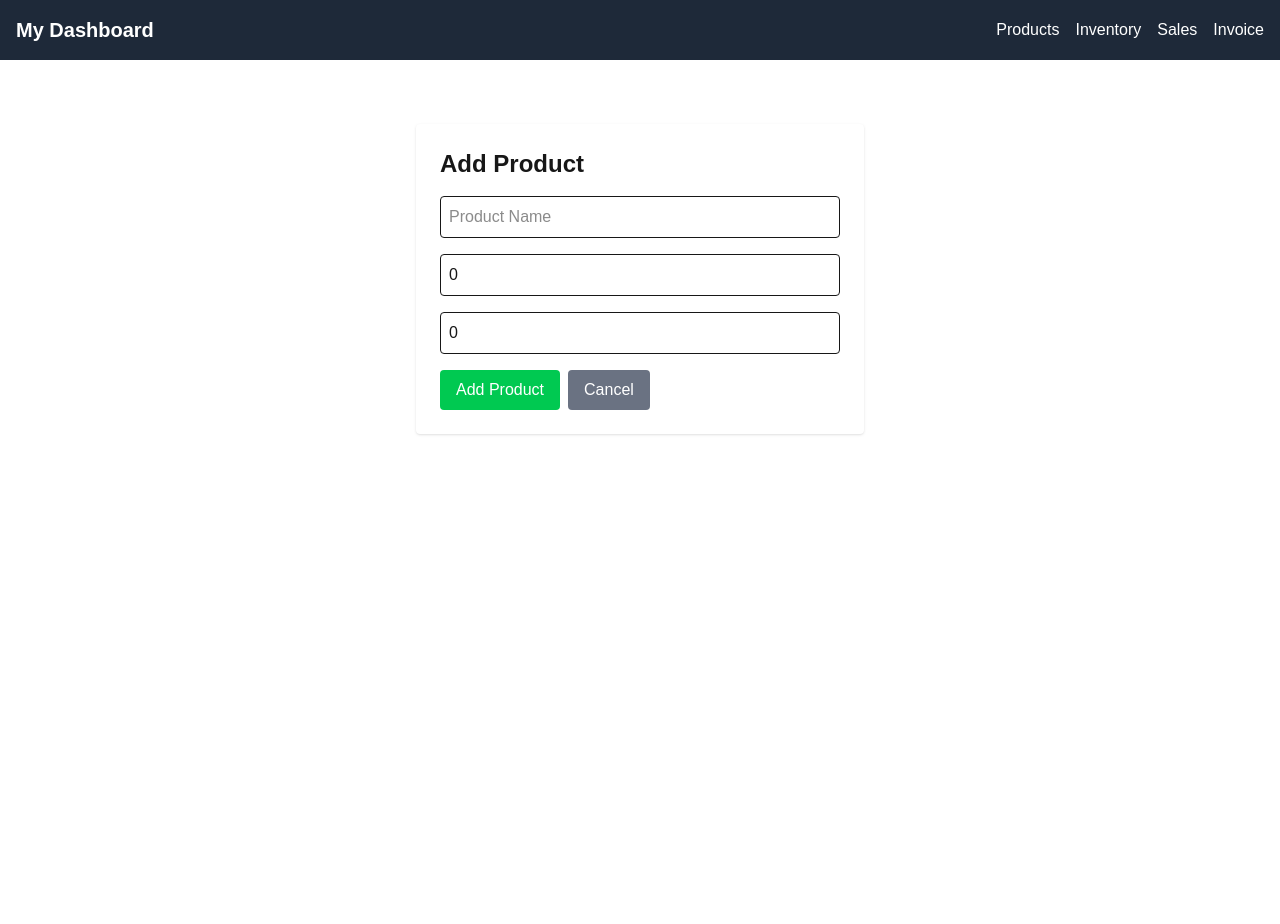
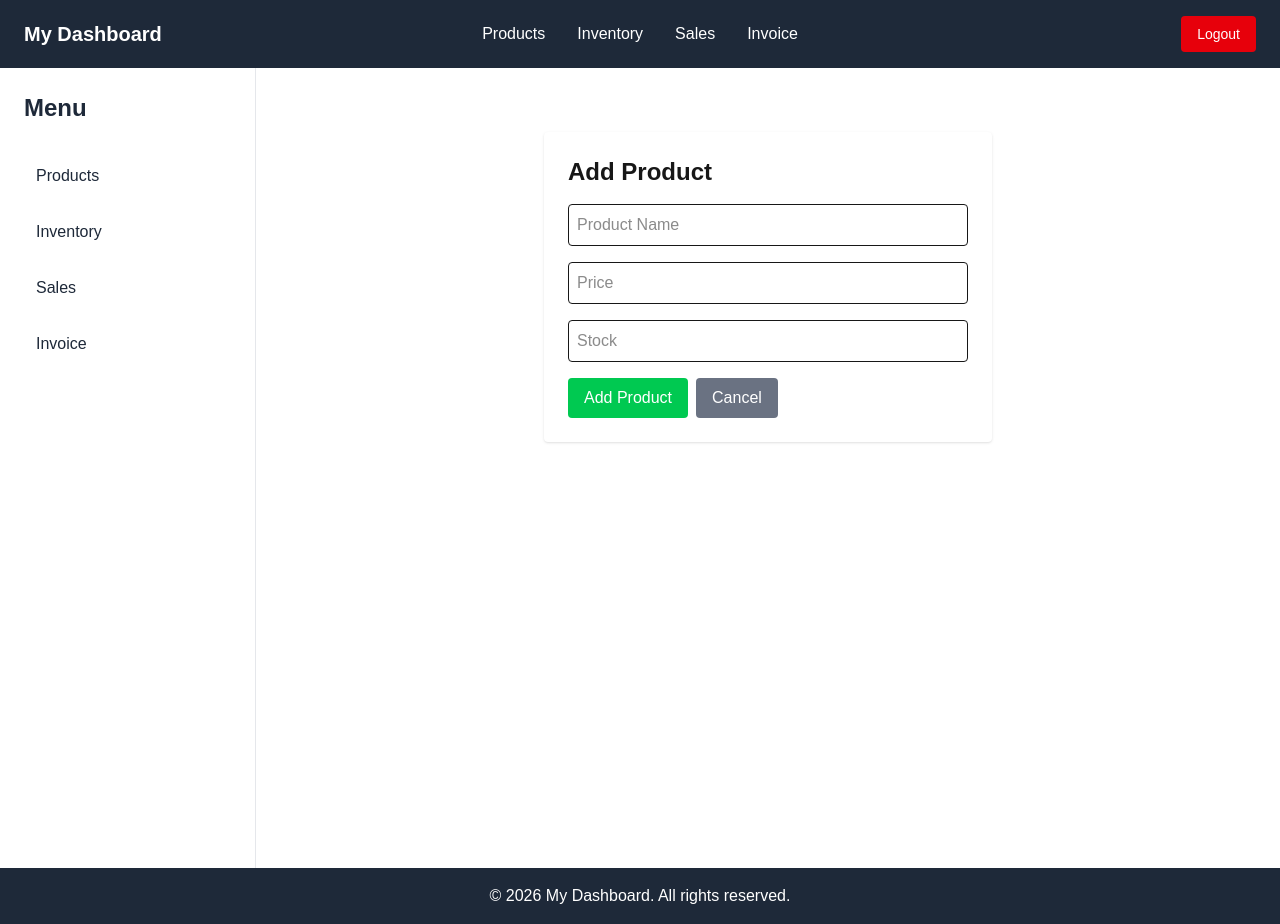
Before and after one commit to beingharisali/full-stack-sims-next, a Next.js app: page /products/add in a window 1280 px wide. Before the commit the page ends 800 px from the top, so only its background shows below. Built offline with nearby package versions, Linux system fonts and the light colour scheme.

Commit message:
task done

```diff
--- /dev/null
+++ b/app/components/Footer.tsx
@@ -0,0 +1,11 @@
+// Components/Footer.tsx
+"use client";
+import React from "react";
+
+export default function Footer() {
+  return (
+    <footer className="bg-gray-800 text-white text-center py-4 mt-auto">
+      &copy; {new Date().getFullYear()} My Dashboard. All rights reserved.
+    </footer>
+  );
+}
--- /dev/null
+++ b/app/components/Navbar.tsx
@@ -0,0 +1,49 @@
+"use client";
+import Link from "next/link";
+import { useRouter } from "next/navigation";
+
+export default function Navbar() {
+  const router = useRouter();
+
+  const handleLogout = () => {
+    localStorage.clear();
+    router.push("/signup");
+  };
+
+  return (
+    <nav className="bg-gray-800 text-white px-6 py-4 flex items-center">
+      {/* Left */}
+      <div className="font-bold text-xl w-1/4">
+        My Dashboard
+      </div>
+
+      {/* Center */}
+      <div className="flex justify-center gap-8 w-2/4">
+        {[
+          { name: "Products", href: "/products" },
+          { name: "Inventory", href: "/inventory" },
+          { name: "Sales", href: "/sales" },
+          { name: "Invoice", href: "/invoice" },
+        ].map((link) => (
+          <Link
+            key={link.name}
+            href={link.href}
+            className="relative after:absolute after:left-0 after:-bottom-1 after:h-[2px] after:w-0 after:bg-yellow-400 after:transition-all after:duration-300 hover:after:w-full"
+          >
+            {link.name}
+          </Link>
+        ))}
+      </div>
+
+      {/* Right */}
+      <div className="flex justify-end w-1/4">
+        <button
+          onClick={handleLogout}
+          className="bg-red-600 hover:bg-red-700 px-4 py-2 rounded text-sm font-medium"
+        >
+          Logout
+        </button>
+      </div>
+    </nav>
+  );
+}
--- /dev/null
+++ b/app/components/Sidebar.tsx
@@ -0,0 +1,29 @@
+// Components/Sidebar.tsx
+"use client";
+import Link from "next/link";
+import React from "react";
+
+export default function Sidebar() {
+  return (
+    <aside className="w-64 h-screen bg-white text-gray-800 flex flex-col p-6 border-r border-gray-200">
+      <h2 className="text-2xl font-bold mb-8">Menu</h2>
+      <ul className="flex flex-col gap-4">
+        {[
+          { name: "Products", href: "/products" },
+          { name: "Inventory", href: "/inventory" },
+          { name: "Sales", href: "/sales" },
+          { name: "Invoice", href: "/invoice" },
+        ].map((item) => (
+          <li key={item.name}>
+            <Link
+              href={item.href}
+              className="block py-2 px-3 rounded hover:bg-blue-100 hover:text-blue-700 transition"
+            >
+              {item.name}
+            </Link>
+          </li>
+        ))}
+      </ul>
+    </aside>
+  );
+}
--- a/app/inventory/add/page.tsx
+++ b/app/inventory/add/page.tsx
@@ -5,29 +5,22 @@ import { useState } from "react";
 export default function AddInventoryPage() {
   const router = useRouter();
   const [product, setProduct] = useState("");
-  const [quantity, setQuantity] = useState(0);
+  const [quantity, setQuantity] = useState<number | "">(""); // empty string
   const [location, setLocation] = useState("");
 
   const handleSubmit = (e: React.FormEvent) => {
     e.preventDefault();
 
-    const existing = JSON.parse(
-      localStorage.getItem("inventory") || "[]"
-    );
+    const existing = JSON.parse(localStorage.getItem("inventory") || "[]");
 
     const newItem = {
-      id: existing.length
-        ? existing[existing.length - 1].id + 1
-        : 1,
+      id: existing.length ? existing[existing.length - 1].id + 1 : 1,
       product,
-      quantity,
+      quantity: Number(quantity),
       location,
     };
 
-    localStorage.setItem(
-      "inventory",
-      JSON.stringify([...existing, newItem])
-    );
+    localStorage.setItem("inventory", JSON.stringify([...existing, newItem]));
 
     router.push("/inventory");
   };
@@ -50,7 +43,7 @@ export default function AddInventoryPage() {
           className="border p-2 w-full rounded"
           placeholder="Quantity"
           value={quantity}
-          onChange={(e) => setQuantity(Number(e.target.value))}
+          onChange={(e) => setQuantity(e.target.value === "" ? "" : Number(e.target.value))}
           required
         />
 
--- a/app/invoice/add/page.tsx
+++ b/app/invoice/add/page.tsx
@@ -6,8 +6,8 @@ export default function AddInvoicePage() {
   const router = useRouter();
 
   const [customer, setCustomer] = useState("");
-  const [amount, setAmount] = useState<number>(0);
-  const [status, setStatus] = useState("Pending");
+  const [amount, setAmount] = useState<number | "">(""); // empty string for placeholder
+  const [status, setStatus] = useState(""); // empty string for placeholder
 
   const handleSubmit = (e: React.FormEvent) => {
     e.preventDefault();
@@ -15,10 +15,15 @@ export default function AddInvoicePage() {
     const stored = localStorage.getItem("invoices");
     const invoices = stored ? JSON.parse(stored) : [];
 
-    const nextId =
-      invoices.length > 0 ? invoices[invoices.length - 1].id + 1 : 1;
+    const nextId = invoices.length > 0 ? invoices[invoices.length - 1].id + 1 : 1;
 
-    invoices.push({ id: nextId, customer, amount, status });
+    invoices.push({
+      id: nextId,
+      customer,
+      amount: Number(amount), // convert to number on save
+      status,
+    });
+
     localStorage.setItem("invoices", JSON.stringify(invoices));
 
     router.push("/invoice");
@@ -29,6 +34,7 @@ export default function AddInvoicePage() {
       <h2 className="text-2xl font-bold mb-4">Add Invoice</h2>
 
       <form onSubmit={handleSubmit} className="space-y-4">
+        {/* Customer */}
         <input
           placeholder="Customer Name"
           value={customer}
@@ -37,22 +43,28 @@ export default function AddInvoicePage() {
           required
         />
 
+        {/* Amount */}
         <input
           type="number"
           placeholder="Amount"
           value={amount}
-          onChange={(e) => setAmount(Number(e.target.value))}
+          onChange={(e) => setAmount(e.target.value === "" ? "" : Number(e.target.value))}
           className="border p-2 w-full rounded"
           required
         />
 
+        {/* Status with placeholder */}
         <select
           value={status}
           onChange={(e) => setStatus(e.target.value)}
           className="border p-2 w-full rounded"
+          required
         >
-          <option>Paid</option>
-          <option>Pending</option>
+          <option value="" disabled>
+            Select Status
+          </option>
+          <option value="Paid">Paid</option>
+          <option value="Pending">Pending</option>
         </select>
 
         <div className="flex gap-2">
--- a/app/layout.tsx
+++ b/app/layout.tsx
@@ -1,32 +1,37 @@
-// app/layout.tsx
-import Link from "next/link";
-import "./globals.css"; // Tailwind base CSS, agar import kiya hai
+"use client";
 
-export default function RootLayout({ children }: { children: React.ReactNode }) {
+import "./globals.css";
+import Navbar from "./components/Navbar";
+import Sidebar from "./components/Sidebar";
+import Footer from "./components/Footer";
+import { usePathname } from "next/navigation";
+
+export default function RootLayout({
+  children,
+}: {
+  children: React.ReactNode;
+}) {
+  const pathname = usePathname();
+
+  // ❌ Hide navbar/sidebar/footer on signup page
+  const hideLayout = pathname === "/signup";
+
   return (
     <html lang="en">
-      <body className="bg-gray-100 min-h-screen">
+      <body className="bg-gray-100 min-h-screen flex flex-col">
         {/* Navbar */}
-        <nav className="bg-gray-800 text-white p-4 flex justify-between items-center">
-          <div className="font-bold text-xl">My Dashboard</div>
-          <div className="space-x-4">
-            <Link href="/products" className="hover:text-yellow-400">
-              Products
-            </Link>
-            <Link href="/inventory" className="hover:text-yellow-400">
-              Inventory
-            </Link>
-            <Link href="/sales" className="hover:text-yellow-400">
-              Sales
-            </Link>
-            <Link href="/invoice" className="hover:text-yellow-400">
-              Invoice
-            </Link>
-          </div>
-        </nav>
+        {!hideLayout && <Navbar />}
 
-        {/* Page content */}
-        <main className="p-6">{children}</main>
+        <div className="flex flex-1">
+          {/* Sidebar */}
+          {!hideLayout && <Sidebar />}
+
+          {/* Main Content */}
+          <main className="flex-1 p-6">{children}</main>
+        </div>
+
+        {/* Footer */}
+        {!hideLayout && <Footer />}
       </body>
     </html>
   );
--- a/app/products/add/page.tsx
+++ b/app/products/add/page.tsx
@@ -4,9 +4,25 @@ import { useRouter } from "next/navigation";
 
 export default function AddProductPage() {
   const router = useRouter();
-  const [name, setName] = useState("");
-  const [price, setPrice] = useState<number>(0);
-  const [stock, setStock] = useState<number>(0);
+
+  const [name, setName] = useState<string>("");
+  const [price, setPrice] = useState<number | "">("");
+  const [stock, setStock] = useState<number | "">("");
+
+  // ✅ Generate unique ID considering default + stored products
+  const getNextId = (): number => {
+    const defaultProducts = [
+      { id: 1, name: "Laptop" },
+      { id: 2, name: "Mouse" },
+      { id: 3, name: "Keyboard" },
+    ];
+
+    const stored = localStorage.getItem("products");
+    const userProducts = stored ? JSON.parse(stored) : [];
+
+    const allProducts = [...defaultProducts, ...userProducts];
+    return allProducts.length ? Math.max(...allProducts.map((p: any) => p.id)) + 1 : 1;
+  };
 
   const handleSubmit = (e: React.FormEvent) => {
     e.preventDefault();
@@ -15,10 +31,10 @@ export default function AddProductPage() {
     const products = stored ? JSON.parse(stored) : [];
 
     const newProduct = {
-      id: products.length ? products[products.length - 1].id + 1 : 4, // start from 4
+      id: getNextId(), // ✅ always unique
       name,
-      price,
-      stock,
+      price: Number(price),
+      stock: Number(stock),
     };
 
     products.push(newProduct);
@@ -43,7 +59,7 @@ export default function AddProductPage() {
           type="number"
           placeholder="Price"
           value={price}
-          onChange={(e) => setPrice(Number(e.target.value))}
+          onChange={(e) => setPrice(e.target.value === "" ? "" : Number(e.target.value))}
           className="border p-2 rounded w-full"
           required
         />
@@ -51,7 +67,7 @@ export default function AddProductPage() {
           type="number"
           placeholder="Stock"
           value={stock}
-          onChange={(e) => setStock(Number(e.target.value))}
+          onChange={(e) => setStock(e.target.value === "" ? "" : Number(e.target.value))}
           className="border p-2 rounded w-full"
           required
         />
--- a/app/products/page.tsx
+++ b/app/products/page.tsx
@@ -22,25 +22,25 @@ export default function ProductsPage() {
   const [editing, setEditing] = useState<Product | null>(null);
 
   const [name, setName] = useState("");
-  const [price, setPrice] = useState<number>(0);
-  const [stock, setStock] = useState<number>(0);
+  const [price, setPrice] = useState<number | "">("");
+  const [stock, setStock] = useState<number | "">("");
 
-  // LOAD PRODUCTS
+  // ✅ Helper to generate unique IDs
+  const getNextId = (products: Product[]) =>
+    products.length ? Math.max(...products.map((p) => p.id)) + 1 : 1;
+
+  // ✅ Load products from localStorage + default
   useEffect(() => {
     const stored = localStorage.getItem("products");
-    if (stored) {
-      setProducts([...defaultProducts, ...JSON.parse(stored)]);
-    } else {
-      setProducts(defaultProducts);
-    }
+    const userProducts: Product[] = stored ? JSON.parse(stored) : [];
+    setProducts([...defaultProducts, ...userProducts]);
   }, []);
 
+  // ✅ Save products to localStorage (only user-added)
   const save = (data: Product[]) => {
     setProducts(data);
-    localStorage.setItem(
-      "products",
-      JSON.stringify(data.filter((p) => p.id > 3))
-    );
+    const userProducts = data.filter((p) => p.id > 3);
+    localStorage.setItem("products", JSON.stringify(userProducts));
   };
 
   const handleDelete = (id: number) => {
@@ -56,18 +56,25 @@ export default function ProductsPage() {
 
   const handleUpdate = (e: React.FormEvent) => {
     e.preventDefault();
+    if (!editing) return;
 
     const updated = products.map((p) =>
-      p.id === editing?.id ? { ...p, name, price, stock } : p
+      p.id === editing.id
+        ? {
+            ...p,
+            name,
+            price: Number(price),
+            stock: Number(stock),
+          }
+        : p
     );
-
     save(updated);
     setEditing(null);
   };
 
   return (
     <div className="p-6">
-      {/* 🔝 TOP SUMMARY + ADD BUTTON */}
+      {/* TOP SUMMARY + ADD BUTTON */}
       <div className="mb-6 flex flex-col md:flex-row md:items-center md:justify-between gap-4">
         <div className="grid grid-cols-1 md:grid-cols-2 gap-4">
           <div className="bg-white p-4 shadow rounded">
@@ -115,7 +122,7 @@ export default function ProductsPage() {
           <tbody>
             {products.map((p, index) => (
               <tr
-                key={p.id}
+                key={`${p.id}-${index}`} // ✅ unique key
                 className={`border-t ${
                   index % 2 === 0 ? "bg-white" : "bg-gray-50"
                 } hover:bg-blue-50 transition`}
@@ -140,6 +147,13 @@ export default function ProductsPage() {
                 </td>
               </tr>
             ))}
+            {products.length === 0 && (
+              <tr>
+                <td colSpan={5} className="p-4 text-center text-gray-500">
+                  No products available
+                </td>
+              </tr>
+            )}
           </tbody>
         </table>
       </div>
@@ -154,6 +168,8 @@ export default function ProductsPage() {
 
             <form onSubmit={handleUpdate} className="space-y-3">
               <input
+                type="text"
+                placeholder="Product Name"
                 value={name}
                 onChange={(e) => setName(e.target.value)}
                 className="border p-2 w-full rounded"
@@ -161,15 +177,21 @@ export default function ProductsPage() {
               />
               <input
                 type="number"
+                placeholder="Price"
                 value={price}
-                onChange={(e) => setPrice(Number(e.target.value))}
+                onChange={(e) =>
+                  setPrice(e.target.value === "" ? "" : Number(e.target.value))
+                }
                 className="border p-2 w-full rounded"
                 required
               />
               <input
                 type="number"
+                placeholder="Stock"
                 value={stock}
-                onChange={(e) => setStock(Number(e.target.value))}
+                onChange={(e) =>
+                  setStock(e.target.value === "" ? "" : Number(e.target.value))
+                }
                 className="border p-2 w-full rounded"
                 required
               />
--- a/app/sales/add/page.tsx
+++ b/app/sales/add/page.tsx
@@ -6,8 +6,8 @@ export default function AddSalePage() {
   const router = useRouter();
 
   const [product, setProduct] = useState("");
-  const [quantity, setQuantity] = useState<number>(0);
-  const [total, setTotal] = useState<number>(0);
+  const [quantity, setQuantity] = useState<number | "">("");
+  const [total, setTotal] = useState<number | "">("");
 
   const handleSubmit = (e: React.FormEvent) => {
     e.preventDefault();
@@ -18,8 +18,8 @@ export default function AddSalePage() {
     const newSale = {
       id: Date.now(),
       product,
-      quantity,
-      total,
+      quantity: Number(quantity),
+      total: Number(total),
     };
 
     const updated = [...sales, newSale];
@@ -37,23 +37,23 @@ export default function AddSalePage() {
           placeholder="Product"
           value={product}
           onChange={(e) => setProduct(e.target.value)}
-          className="border p-2 w-full"
+          className="border p-2 w-full rounded"
           required
         />
         <input
           type="number"
           placeholder="Quantity"
           value={quantity}
-          onChange={(e) => setQuantity(Number(e.target.value))}
-          className="border p-2 w-full"
+          onChange={(e) => setQuantity(e.target.value === "" ? "" : Number(e.target.value))}
+          className="border p-2 w-full rounded"
           required
         />
         <input
           type="number"
           placeholder="Total"
           value={total}
-          onChange={(e) => setTotal(Number(e.target.value))}
-          className="border p-2 w-full"
+          onChange={(e) => setTotal(e.target.value === "" ? "" : Number(e.target.value))}
+          className="border p-2 w-full rounded"
           required
         />
 
```
